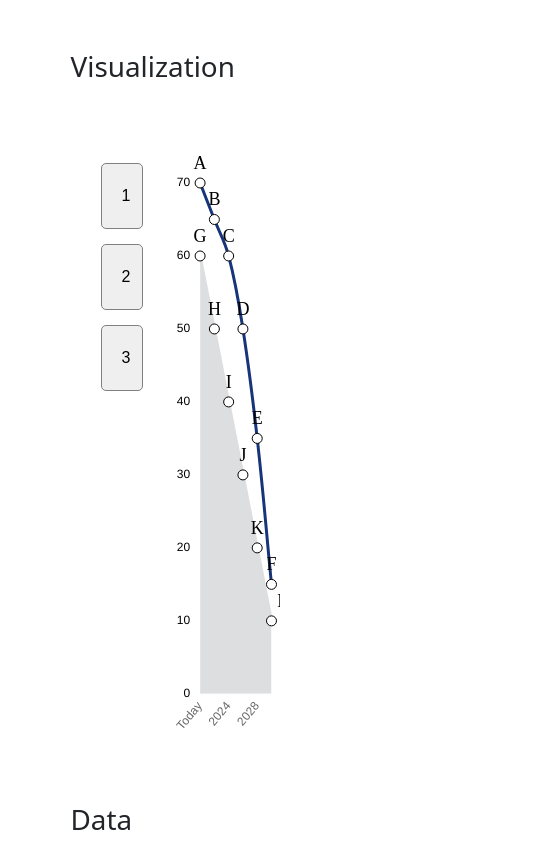
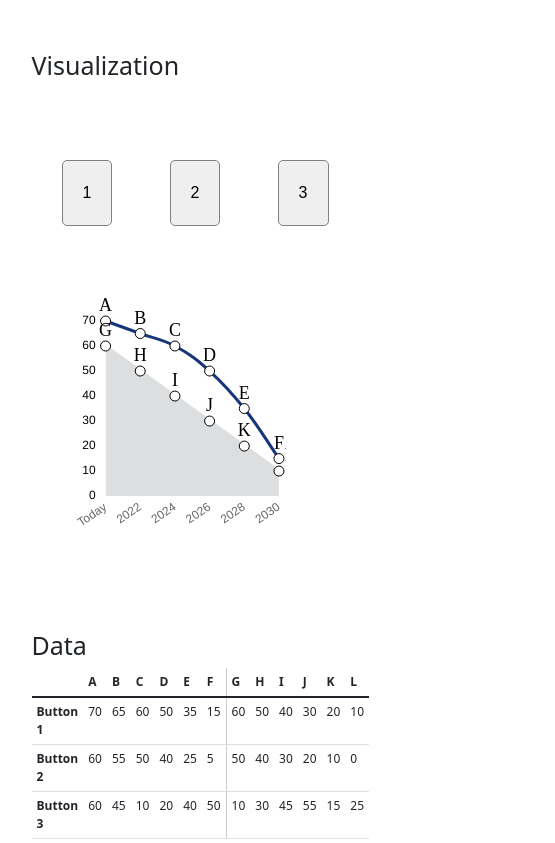
Before and after one commit to shamsrza/data-visualization-react, a React (Create React App) app: page / in a window 390 px wide. Shown: the top 843 px of the page, 555 px wide, since content can reach past the window. Built offline with nearby package versions, Linux system fonts and the light colour scheme.

Commit message:
responsiveness

```diff
--- a/src/App.js
+++ b/src/App.js
@@ -133,7 +133,7 @@ export default function App() {
         }
       ])
     );
-    console.log(data.datasets);
+    //console.log(data.datasets);
   };
 
   const updateChartThree = () => {
@@ -177,7 +177,7 @@ export default function App() {
         }
       ])
     );
-    console.log(data.datasets);
+    //console.log(data.datasets);
   };
 
   return (
@@ -197,7 +197,6 @@ export default function App() {
             </button>
           </div>
           <div className="chart">
-            {/* <canvas id="myChart"></canvas> */}
             <Line
               id="myChart"
               data={data}
@@ -276,12 +275,10 @@ export default function App() {
                           chart.data.datasets[x].data[i].status,
                           chart.getDatasetMeta(x).data[i]._model.x -
                             textWidth / 2,
-                          chart.getDatasetMeta(x).data[i]._model.y - 14
+                          chart.getDatasetMeta(x).data[i]._model.y - 10
                         );
                       }
                     }
-
-                    console.log(ctx);
 
                     ctx.restore();
                   }
--- a/src/style.scss
+++ b/src/style.scss
@@ -1,4 +1,6 @@
 @import "~bootstrap/scss/bootstrap";
+
+
 .container {
   width: 70%;
   height: 100%;
@@ -6,7 +8,10 @@
   flex-direction: column;
   padding-top: 50px;
   margin: 0 auto;
-  //border: 1px solid red;
+  @media only screen and (max-width: 760px),
+  (min-device-width: 769px) and (max-device-width: 1023px){
+    width: 90%;
+  }
 
   .title1 {
     margin-bottom: 50px;
@@ -17,14 +22,26 @@
     text-align: center;
     display: flex;
     flex-direction: row;
-    // border: 1px solid red;
+    @media only screen and (max-width: 760px),
+  (min-device-width: 769px) and (max-device-width: 1023px){
+    display: flex;
+    flex-direction: column;
+    width: 100%;
+    height: 400px;
+  }
 
     .buttons {
     display: flex;
     flex-direction: column;
     width: 10%;
     padding: 30px;
-    // border: 1px solid red;
+    @media only screen and (max-width: 760px),
+    (min-device-width: 769px) and (max-device-width: 1023px){
+      display: flex;
+      flex-direction: row;
+      justify-content: space-between;
+      width: 100%;
+    }
 
     &__btn {
     margin-bottom: 15px;
@@ -37,27 +54,34 @@
       background-color: #17357a;
       color: white;
     }
+
    }
    .chart {
     width: 90%;
     height: 600px;
     padding: 0 40px;
     color: black;
-    //border: 1px solid green;
-  }
+    }
   }
 
   .data-table {
     width: 100%;
     margin: 70px 0;
-    //border: 1px solid green;
+    @media only screen and (max-width: 760px),
+    (min-device-width: 769px) and (max-device-width: 1023px){
+      margin-top: 100px;
+    }
+
+    .table {
+      width: 100%;
+      border-collapse: collapse;
+      @media only screen and (max-width: 760px),
+        (min-device-width: 769px) and (max-device-width: 1023px){
+          display: block;
+          font-size: 12px;
+        }
+    }
   }
-}
-
-
-.table {
-  width: 100%;
-  border-collapse: collapse;
 }
 
 .noborder td,
@@ -69,3 +93,20 @@
 .table thead :nth-child(7) {
   border-right: 1px solid rgb(207, 204, 204);
 }
+
+
+@media only screen and (max-width: 760px),
+(min-device-width: 769px) and (max-device-width: 1023px){
+  .table > tbody > tr > td,
+  .table > tbody > tr > th,
+  .table > tfoot > tr > td,
+  .table > tfoot > tr > th,
+  .table > thead > tr > td,
+  .table > thead > tr > th {
+    padding: 5px;
+  }
+  .title1,
+  .title2 {
+    font-size: 25px;
+  }
+}
```
